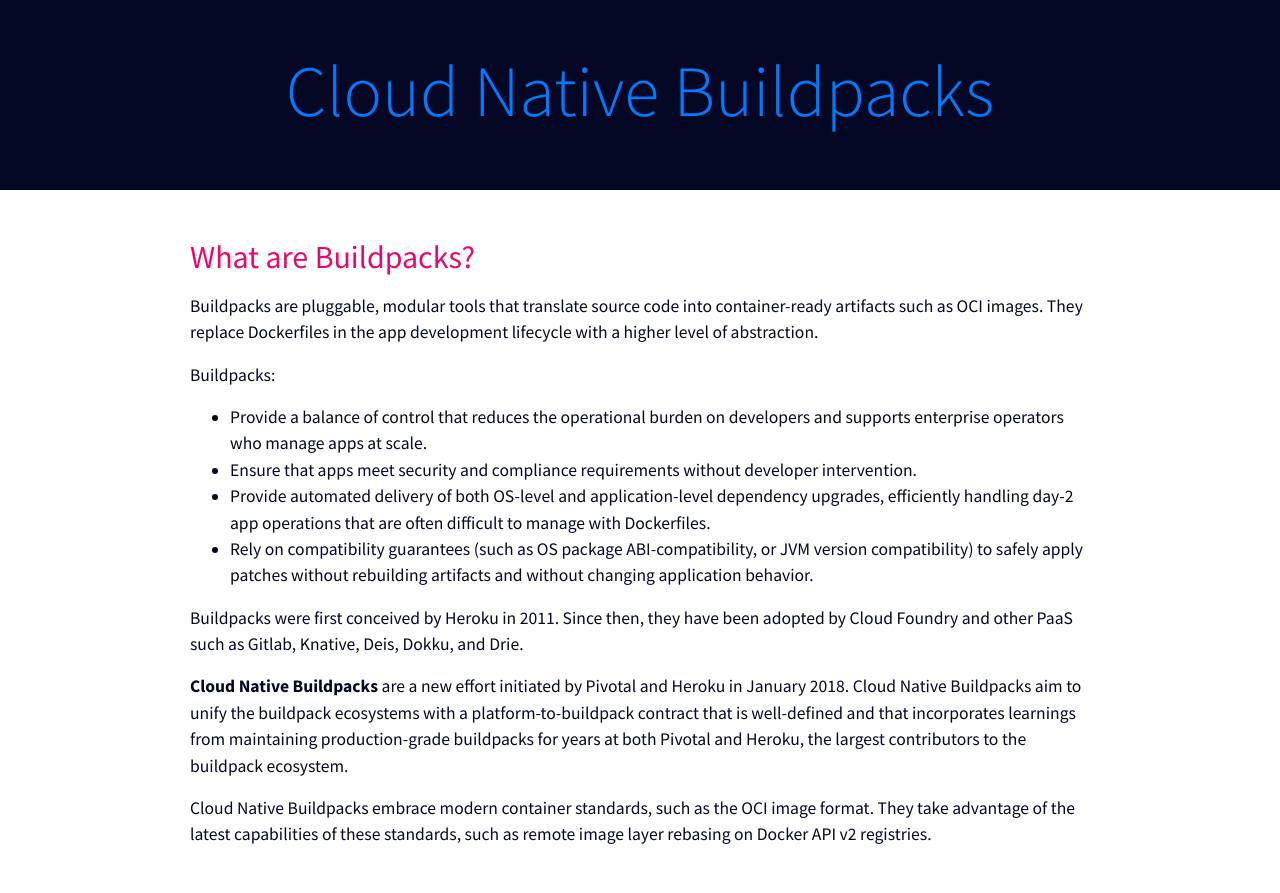
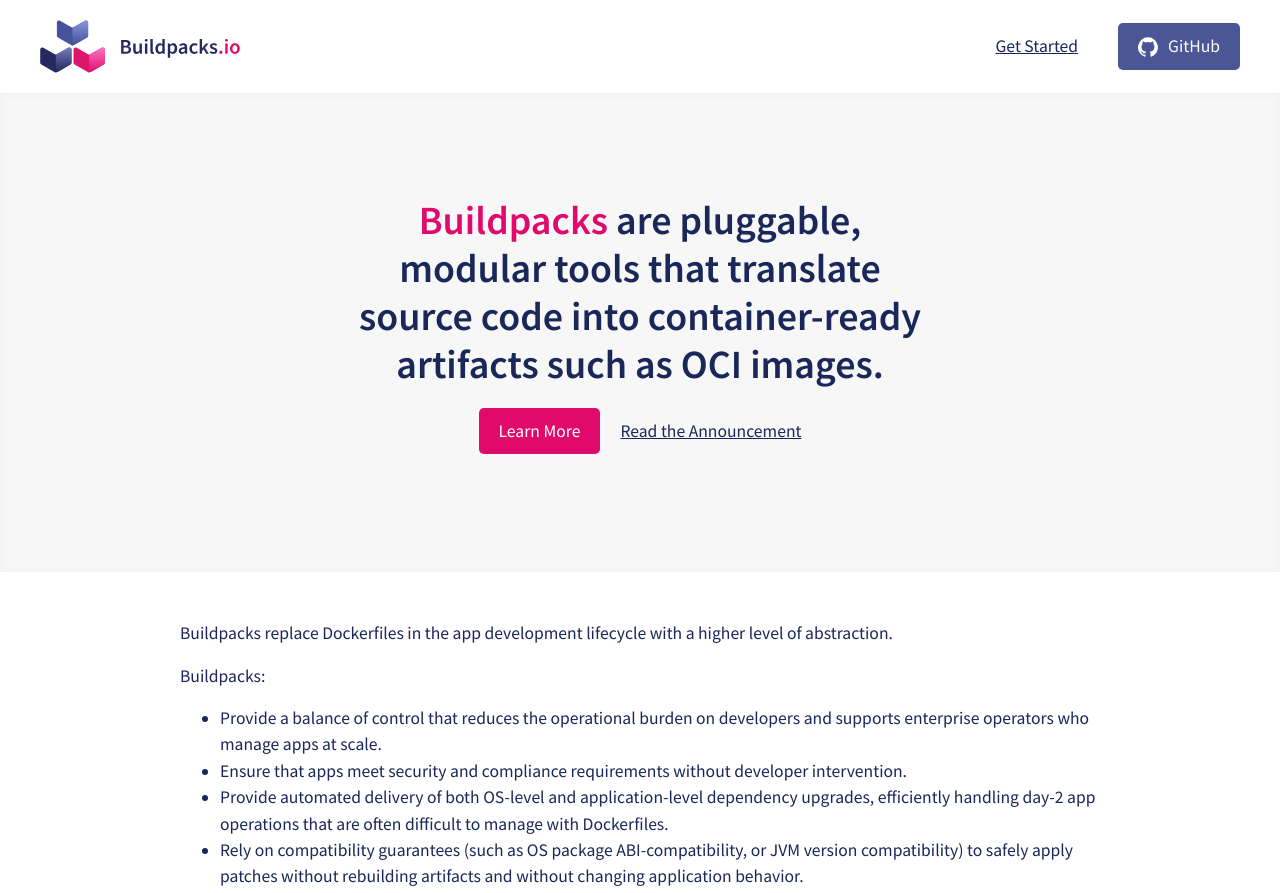
Before and after one commit to buildpacks/website, a plain HTML site: page index.html in a window 1280 px wide. Shown: the top 893 px of the page. Drawn offline with nearby package versions, Linux system fonts and the light colour scheme.

Commit message:
logos, header, nav, hero area, color values

```diff
--- a/index.html
+++ b/index.html
@@ -22,15 +22,30 @@
     <title>Cloud Native Buildpacks</title>
   </head>
   <body>
-    <header class="py-5">
-      <div class="container">
-        <h1 class="display-3 text-center text-primary">Cloud Native Buildpacks</h1>
-      </div>
+    <header>
+      <a href="/" class="logo"><img src="/images/buildpacks-logo.svg" alt="Buildpacks.io Logo"></a>
+      <nav>
+        <input type="checkbox" id="mobile-nav-toggle">
+        <label for="mobile-nav-toggle">&#9776;</label>
+        <ul>
+          <li><a href="#">Get Started</a></li>
+          <li><a href="#" class="github-button icon-button bg-brand-blue button">GitHub</a></li>
+        </ul>
+      </nav>
+
     </header>
+    <div class="inset-grey-container">
+      <section class="container hero">
+        <h1><span class="text-brand-pink">Buildpacks</span> are pluggable, modular tools that translate source code into container-ready artifacts such as OCI images.</h1>
+        <p class="button-holder">
+          <a href="#" class="bg-brand-pink button">Learn More</a>
+          <a href="#">Read the Announcement</a>
+        </p>
+      </section>
+    </div>
     <div class="container">
-      <section class="pt-5">
-        <h2 class="mb-3">What are Buildpacks?</h2>
-        <p>Buildpacks are pluggable, modular tools that translate source code into container-ready artifacts such as OCI images. They replace Dockerfiles in the app development lifecycle with a higher level of abstraction.</p>
+      <section class="py-5">
+        <p>Buildpacks replace Dockerfiles in the app development lifecycle with a higher level of abstraction.</p>
 
         <p>Buildpacks:</p>
         <ul>
--- a/main.css
+++ b/main.css
@@ -1,69 +1,311 @@
-/***
+/**********************************
+
+Helpers and Resets
+
+**********************************/
+
+.img-center {
+  display: block;
+  margin: 0 auto;
+}
+
+img {
+  max-width: 100%; /* responsive images */
+}
+
+/**********************************
+
+COLORS
+
+Pink: #DF0A6B
+Blue: #4A5696
+
+Blue Text: #343A63
+Light Blue Text: #5D67A5
+
+**********************************/
+
+.text-brand-pink {
+  color: #DF0A6B;
+}
+
+.text-brand-blue {
+  color: #4A5696;
+}
+
+.text-blue {
+  color: #343A63;
+}
+
+.text-light-blue {
+  color: #5D67A5;
+}
+
+.bg-brand-pink {
+  background-color: #DF0A6B;
+}
+
+.bg-brand-blue {
+  background-color: #4A5696;
+}
+
+/**********************************
+
 Layout
-***/
+
+**********************************/
 
 body {
   font-family: 'Source Sans Pro', sans-serif;
-  color: #050824;
+  color: #1A2759;
   font-weight: 400;
-  font-size: 1.1rem !important;
+  font-size: 1.1rem;
 }
 
 .container {
-  max-width: 930px;
+  max-width: 960px;
+  padding: 0 20px;
 }
 
-header {
-  background-color: #050824;
+.inset-grey-container {
+  background-color: #F7F7F7;
+  box-shadow: inset 0 1px 12px 0 rgba(0,0,0,0.03);
 }
 
-footer {
-  height: 200px;
-  font-weight: 300 !important;
-  background-color: #050824;
+/**********************************
+
+Header
+
+**********************************/
+
+/**** mobile nav ****/
+
+header ul {
+  display: none;
 }
 
-/***
+header input[type=checkbox] {
+  display: none;
+}
+
+/* toggle */
+header #mobile-nav-toggle ~ label {
+  font-size: 1.9rem;
+}
+
+header #mobile-nav-toggle:checked ~ label ~ ul {
+  display: block;
+}
+
+header ul {
+  list-style-type: none;
+  margin: 0;
+  padding: 0;
+  position: absolute;
+  background: white;
+  right: 0;
+  top: 90px;
+  padding: 20px;
+  width: 100%;
+  border-bottom: 1px solid #eee;
+  box-shadow: 0 1px 12px 0 rgba(0,0,0,0.03);
+}
+
+header li {
+  margin: 10px 0;
+}
+
+/**** desktop nav ****/
+
+@media (min-width: 768px) {
+  header #mobile-nav-toggle ~ label{
+    display: none;
+  }
+
+  /* make sure if the mobile nav is open and the screen increases that the nav displays correctly on desktop */
+  header #mobile-nav-toggle:checked ~ label ~ ul {
+    display: flex;
+  }
+
+  header ul {
+    display: flex;
+
+    /* undo all the mobile styles */
+    position: relative;
+    right: auto;
+    top: auto;
+    padding: 0;
+    width: auto;
+    border: none;
+    box-shadow: none;
+  }
+
+  header li {
+    display: flex; /* ensure header items stay centered no matter the height of a button */
+    align-items: center;
+  }
+
+  header li:last-of-type {
+    margin-right: 0;
+  }
+}
+
+/**** general header styles ****/
+
+header {
+  display: flex;
+  justify-content: space-between;
+  align-items: center;
+  padding: 20px;
+}
+
+header .logo img {
+  width: auto;
+  min-width: 160px;
+}
+
+.button.github-button::before {
+  background-image: url('/images/github-mark.svg');
+}
+
+@media (min-width: 768px) {
+  header {
+    display: flex;
+    justify-content: space-between;
+    align-items: center;
+    padding: 20px 40px;
+  }
+
+  header li {
+    margin: 0 20px;
+  }
+
+  header .logo img {
+    width: 200px;
+  }
+}
+
+/**********************************
+
+Hero
+
+**********************************/
+
+.hero {
+  padding: 8vw 20px;
+  text-align: center;
+}
+
+.hero h1 {
+  font-weight: 600;
+  max-width: 580px;
+  margin: 0 auto 20px;
+}
+
+.hero .button-holder {
+  display: flex;
+  flex-direction: column;
+  justify-content: center;
+  align-items: center;
+}
+
+.hero .button {
+  margin-bottom: 20px;
+  max-width: 200px;
+}
+
+@media (min-width: 768px) {
+  .hero .button-holder {
+    flex-direction: row;
+  }
+
+  .hero .button {
+    margin-right: 20px;
+    margin-bottom: 0;
+  }
+}
+
+/**********************************
+
 Typography
-***/
+
+**********************************/
 
 a {
-  color: #3e63e5;
-  font-weight: 600;
+  text-decoration: underline;
+  color: inherit;
 }
 
 a:hover {
-  color: #3e63e5;
+  opacity: .8;
+  color: inherit;
 }
 
 b, strong {
   font-style: 700;
 }
 
+h1, .h1 {
+  font-size: 1.8rem;
+}
+
 h2, .h2 {
-  color: #E9086B
+  font-size: 1.6rem;
+  font-weight: 600;
 }
 
 h3, .h3 {
-  color: #050824;
+  font-size: 1.2rem;
   font-weight: 600;
-  font-size: 1.4rem;
 }
 
-.text-primary {
-  color: #3e63e5;
+@media (min-width: 768px) {
+  h1, .h1 {
+    font-size: 2.5rem;
+  }
+
+  h2, .h2 {
+    font-size: 2rem;
+  }
+
+  h3, .h3 {
+    font-size: 1.4rem;
+  }
 }
 
-.text-secondary {
-  color: #E9086B;
+/**********************************
+
+Content
+
+**********************************/
+
+.button {
+  color: white;
+  padding: 10px 20px;
+  border-radius: 5px;
+  display: inline-block;
+  text-decoration: none;
 }
 
-.text-dark {
-  color: #050824;
+a.button:hover {
+  color: white;
+  text-decoration: none;
+  opacity: .9;
 }
 
-.text-light {
-  color: white;
+.icon-button {
+  display: flex;
+}
+
+.icon-button::before {
+  content: '';
+  display: inline-block;
+  align-self: center;
+  margin: 0 10px 0 0;
+  height: 20px;
+  width: 20px;
+  background-repeat: no-repeat;
+  background-size: contain;
 }
 
 pre code, .text-note {
@@ -76,18 +318,9 @@
   background-color: #eee;
 }
 
-/***
-Others
-***/
-
 .code-block {
   border: 1px solid #c4c4c4;
   border-radius: .25rem;
   padding: 10px 25px 8px 25px;
   margin-left: 15px;
 }
-
-.img-center {
-  display: block;
-  margin: 0 auto;
-}
```
Also changed, not shown: images/buildpacks-logo.svg (added), images/cncf-color.svg (added), images/github-mark.svg (added).
